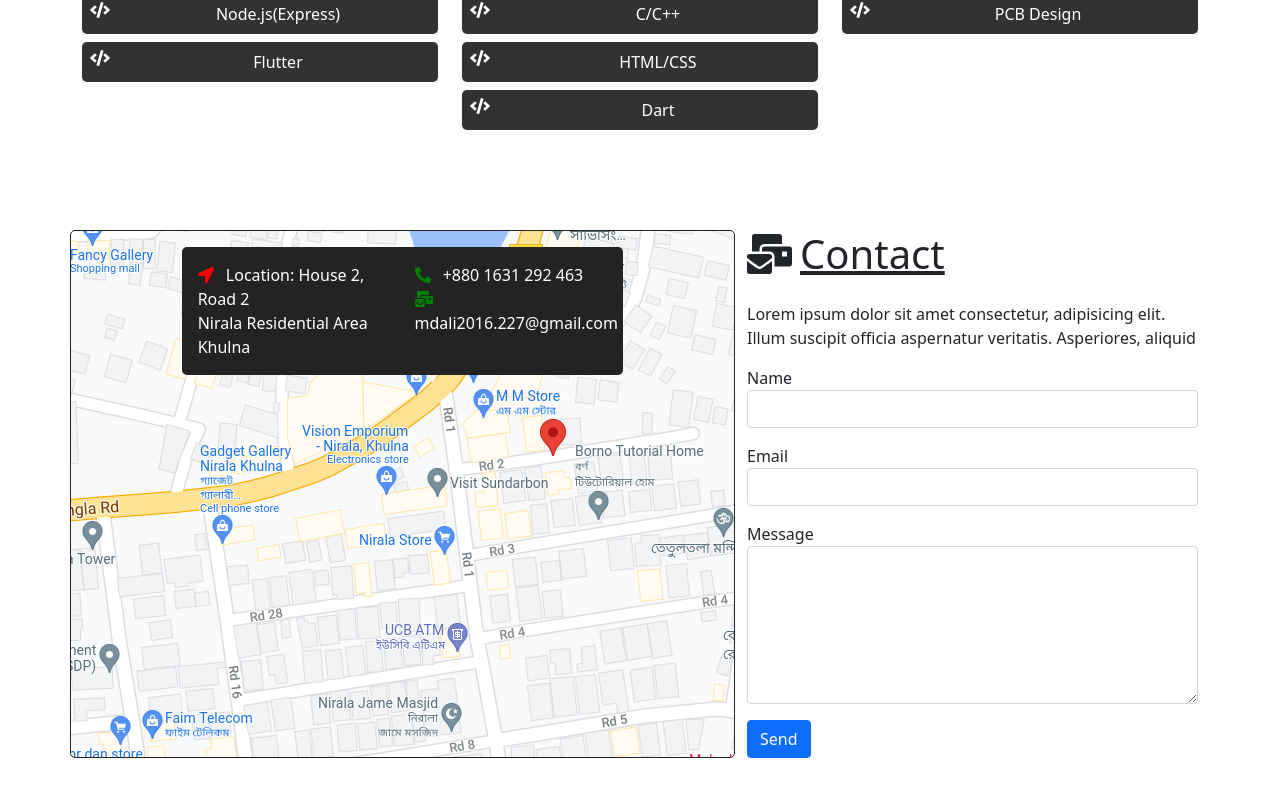
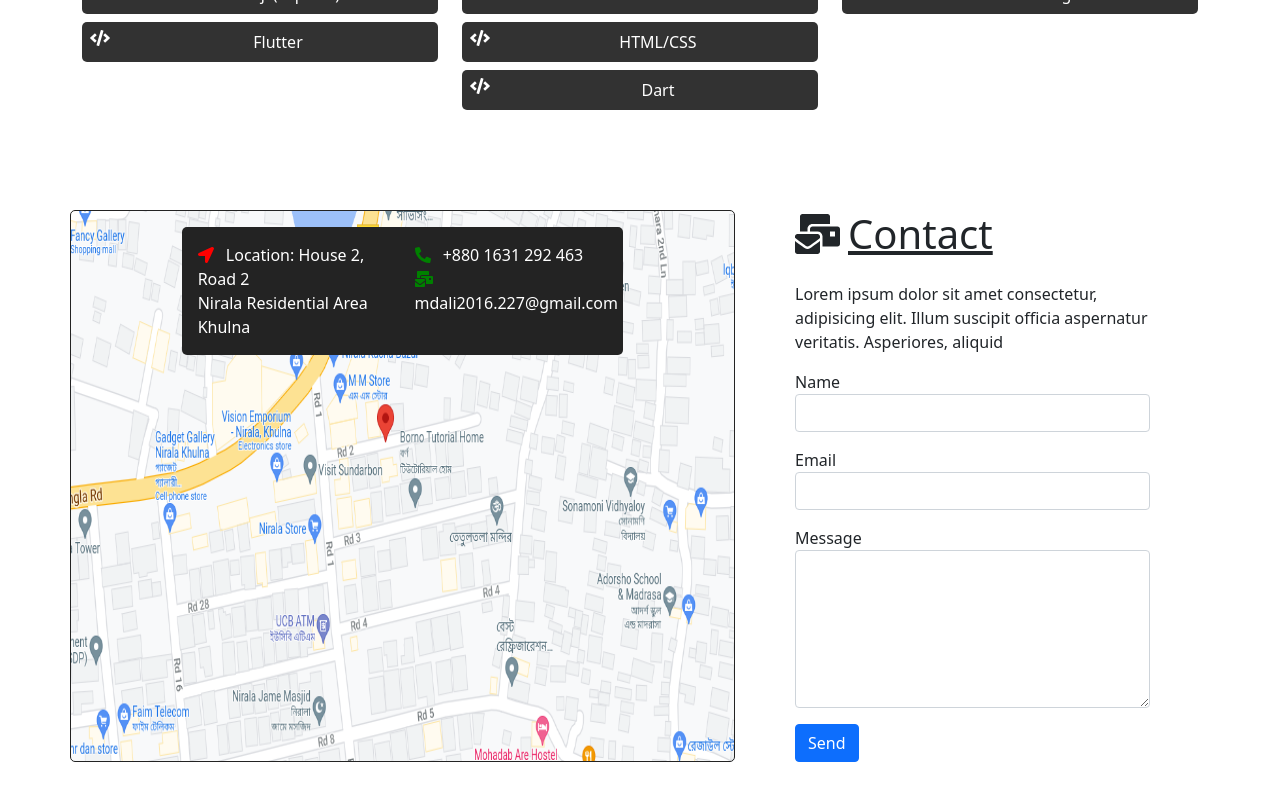
Before and after one commit to Mohammad1745/portfolio-vue, a Vue app: page / in a window 1280 px wide. Shown: the part 1572-2372 px from the top of the page. Built offline with nearby package versions, Linux system fonts and the light colour scheme.

Commit message:
[Change] Styles

```diff
--- a/src/App.vue
+++ b/src/App.vue
@@ -1,5 +1,5 @@
 <template>
-  <div class="app">
+  <div>
     <Navbar />
     <About id="about" />
     <Projects id="projects" />
@@ -21,7 +21,4 @@ export default {
 </script>
 
 <style scoped>
-.app {
-  margin-top: 80px;
-}
 </style>
--- a/src/assets/css/style.css
+++ b/src/assets/css/style.css
@@ -4,10 +4,9 @@
     -moz-osx-font-smoothing: grayscale;
     text-align: center;
     color: #2c3e50;
-    margin-top: 60px;
 }
 .section {
-     margin-top: 100px;
+     /*margin-top: 100px;*/
      margin-bottom: 100px;
  }
 .border-radius-2{
--- a/src/components/standalones/About.vue
+++ b/src/components/standalones/About.vue
@@ -34,8 +34,8 @@ export default {
       buttons :{
         classNames: ['col-md-4 col-sm-12', 'mt-2 btn btn-outline-primary d-block'],
         info: [
-          { icon: { prefix: 'fas', iconName: 'briefcase' }, title: 'Work With Me', url: ''},
-          { icon: { prefix: 'fas', iconName: 'tasks' }, title: 'See My Works', url: ''},
+          { icon: { prefix: 'fas', iconName: 'briefcase' }, title: 'Work With Me', url: '#contact'},
+          { icon: { prefix: 'fas', iconName: 'tasks' }, title: 'See My Works', url: '#projects'},
           { icon: { prefix: 'fas', iconName: 'download' }, title: 'Download Resume', url: ''},
         ]
       }
--- a/src/components/standalones/Contact.vue
+++ b/src/components/standalones/Contact.vue
@@ -26,6 +26,7 @@
         </div>
       </div>
       <div class="col-md-5 col-sm-12">
+        <div class="px-md-5 px-sm-0 my-md-0 my-sm-5">
           <h1 class="mb-4">
             <font-awesome-icon :icon="{ prefix: 'fas', iconName: 'mail-bulk' }" style="margin-right:.5rem" />
             <u>Contact</u>
@@ -51,6 +52,7 @@
         </div>
       </div>
     </div>
+  </div>
 </template>
 
 <script>
@@ -69,6 +71,7 @@ export default {
     border: 1px solid #232323;
     border-radius: 5px;
     background-image: url('../../assets/images/location.png');
+    background-size: 100% 100%;
   }
   .info {
     width: 70%;
@@ -80,4 +83,9 @@ export default {
     border-radius: 5px;
     margin: auto;
   }
+  @media (max-width:767px) {
+    .img {
+      height: 400px;
+    }
+  }
 </style>
--- a/src/components/standalones/Navbar.vue
+++ b/src/components/standalones/Navbar.vue
@@ -1,4 +1,5 @@
 <template>
+  <div>
     <div class="nav-bar">
       <b-navbar toggleable="lg" type="dark" variant="dark">
         <div class="container">
@@ -20,6 +21,8 @@
           </b-collapse>
         </div>
       </b-navbar>
+    </div>
+    <div class="separator"></div>
   </div>
 </template>
 
@@ -64,6 +67,7 @@ export  default {
     position: fixed;
     top: 0;
     width: 100%;
+    z-index: 10;
   }
   .nav-title {
     font-size: 1.5rem;
@@ -71,4 +75,7 @@ export  default {
     border-radius: 5px;
     padding: 10px;
   }
+  .separator {
+    height: 80px;
+  }
 </style>
```
Lines whose indentation alone changed are shown as unchanged.
